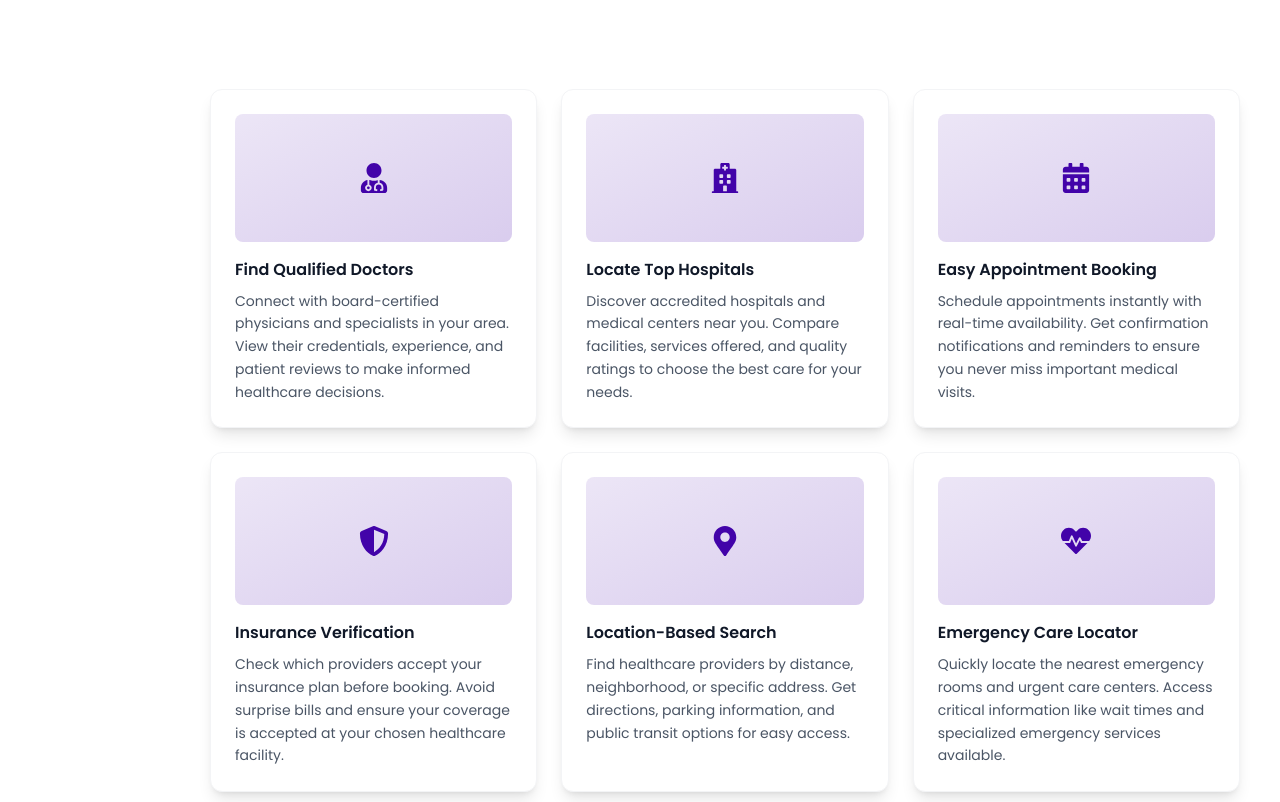
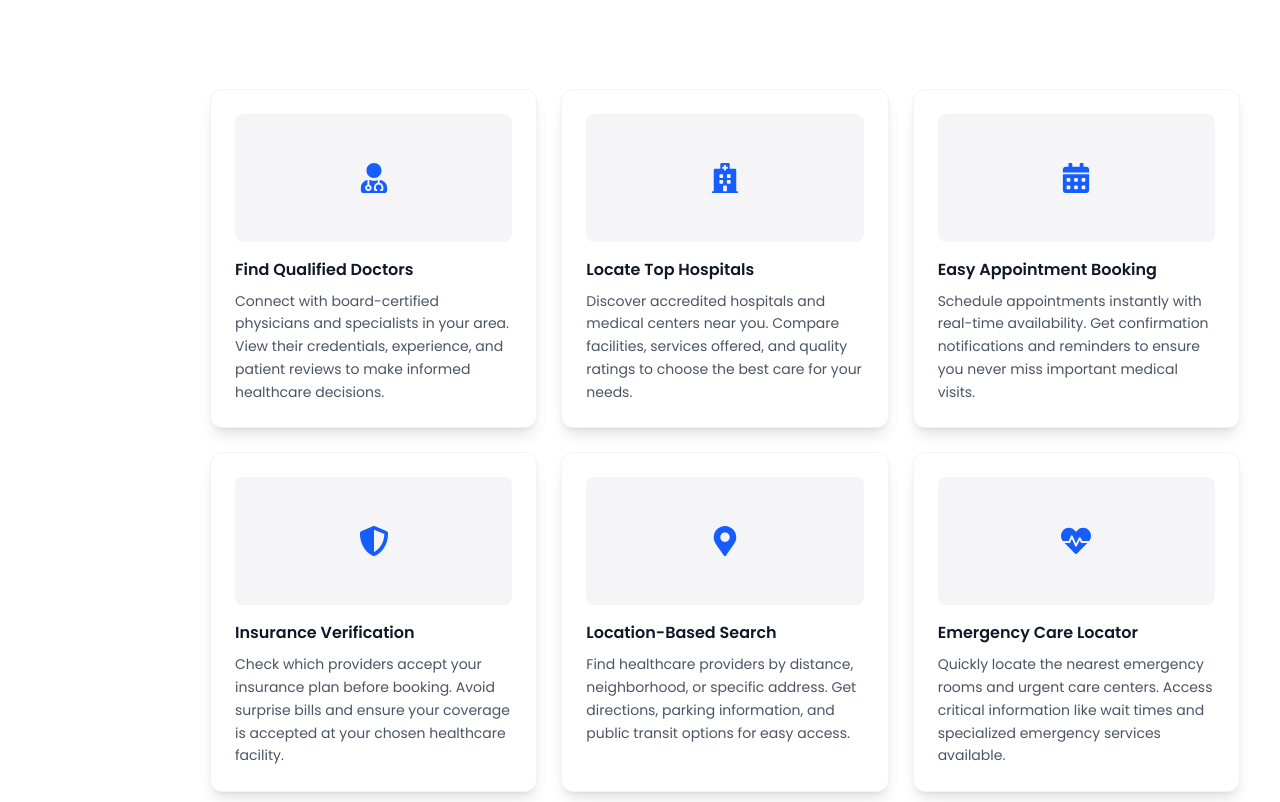
Before and after one commit to BusandCode/healthify, a Next.js app: page /home-page in a window 1280 px wide. Shown: the part 1547-2349 px from the top of the page. Built offline with nearby package versions, Linux system fonts and the light colour scheme.

Commit message:
healthify

```diff
--- a/app/home-page/page.js
+++ b/app/home-page/page.js
@@ -108,32 +108,32 @@ function FAQ() {
 export default function HomePage() {
   const services = [
     {
-      icon: <FaUserMd className="text-2xl sm:text-3xl text-[#4203a9]" />,
+      icon: <FaUserMd className="text-2xl sm:text-3xl text-blue-600" />,
       title: "Find Qualified Doctors",
       description: "Connect with board-certified physicians and specialists in your area. View their credentials, experience, and patient reviews to make informed healthcare decisions."
     },
     {
-      icon: <FaHospital className="text-2xl sm:text-3xl text-[#4203a9]" />,
+      icon: <FaHospital className="text-2xl sm:text-3xl text-blue-600" />,
       title: "Locate Top Hospitals",
       description: "Discover accredited hospitals and medical centers near you. Compare facilities, services offered, and quality ratings to choose the best care for your needs."
     },
     {
-      icon: <FaCalendarAlt className="text-2xl sm:text-3xl text-[#4203a9]" />,
+      icon: <FaCalendarAlt className="text-2xl sm:text-3xl text-blue-600" />,
       title: "Easy Appointment Booking",
       description: "Schedule appointments instantly with real-time availability. Get confirmation notifications and reminders to ensure you never miss important medical visits."
     },
     {
-      icon: <FaShieldAlt className="text-2xl sm:text-3xl text-[#4203a9]" />,
+      icon: <FaShieldAlt className="text-2xl sm:text-3xl text-blue-600" />,
       title: "Insurance Verification",
       description: "Check which providers accept your insurance plan before booking. Avoid surprise bills and ensure your coverage is accepted at your chosen healthcare facility."
     },
     {
-      icon: <FaMapMarkerAlt className="text-2xl sm:text-3xl text-[#4203a9]" />,
+      icon: <FaMapMarkerAlt className="text-2xl sm:text-3xl text-blue-600" />,
       title: "Location-Based Search",
       description: "Find healthcare providers by distance, neighborhood, or specific address. Get directions, parking information, and public transit options for easy access."
     },
     {
-      icon: <FaHeartbeat className="text-2xl sm:text-3xl text-[#4203a9]" />,
+      icon: <FaHeartbeat className="text-2xl sm:text-3xl text-blue-600" />,
       title: "Emergency Care Locator",
       description: "Quickly locate the nearest emergency rooms and urgent care centers. Access critical information like wait times and specialized emergency services available."
     }
@@ -263,7 +263,7 @@ export default function HomePage() {
             <div className="grid grid-cols-1 sm:grid-cols-2 lg:grid-cols-3 gap-4 sm:gap-6 mt-8 sm:mt-12">
               {services.map((service, index) => (
                 <div key={index} className="bg-white rounded-xl shadow-lg border border-gray-100 p-4 sm:p-6 hover:shadow-xl transition-all duration-300 hover:-translate-y-1">
-                  <div className="w-full h-24 sm:h-32 bg-gradient-to-br from-[#4203a9]/10 to-[#4203a9]/20 rounded-lg mb-3 sm:mb-4 flex items-center justify-center">
+                  <div className="w-full h-24 sm:h-32 bg-gray-200/40 rounded-lg mb-3 sm:mb-4 flex items-center justify-center">
                     {service.icon}
                   </div>
                   <h3 className="font-semibold text-gray-900 mb-2 text-sm sm:text-base">
--- a/components/Header.js
+++ b/components/Header.js
@@ -22,7 +22,7 @@ const Header = () => {
         {/* Desktop Navigation */}
         <div className='hidden lg:flex gap-10 items-center cursor-pointer'>
           <IoNotificationsOutline className='w-[50px] h-[50px] rounded-[60px] text-gray-500 bg-[#F5F5F5] p-3'/>
-          <button className='bg-[#4203a9] max-w-[250px] h-[62px] p-[15px] rounded-[5px] text-white text-[20px] font-medium'>
+          <button className='bg-[#4203a9] cursor-pointer max-w-[250px] h-[62px] p-[15px] rounded-[5px] text-white text-[20px] font-medium'>
             Book Appointment
           </button>
         </div>
@@ -75,7 +75,7 @@ const Header = () => {
         <div className='p-4 space-y-4'>
           {/* Navigation Links */}
           <nav className='space-y-3'>
-            <Link href="#" className='block py-2 px-3 text-gray-700 hover:bg-gray-100 hover:text-[#4203a9] rounded-md transition-colors duration-200'>
+            <Link href="/home-page" className='block py-2 px-3 text-gray-700 hover:bg-gray-100 hover:text-[#4203a9] rounded-md transition-colors duration-200'>
               Home
             </Link>
             <Link href="/explore" className='block py-2 px-3 text-gray-700 hover:bg-gray-100 hover:text-[#4203a9] rounded-md transition-colors duration-200'>
--- a/components/HospitalCard.js
+++ b/components/HospitalCard.js
@@ -204,27 +204,27 @@ const HospitalCard = () => {
   return (
     <div>
     <div className="px-3 sm:px-4 lg:px-8 py-4 sm:py-6 max-w-7xl mx-auto">
-      <h1 className='font-semibold mb-4 sm:mb-6 text-xl sm:text-2xl md:text-3xl lg:text-4xl text-[#4203a9] leading-tight'>
+      <h1 className='font-semibold mb-8 lg:mb-6 text-xl sm:text-2xl md:text-3xl lg:text-4xl text-[#4203a9] leading-tight'>
         Find Healthcare Services
       </h1>
 
 
              {/* Search Bar */}
-       <div className="flex flex-col sm:flex-row gap-4 mb-8 ">
+       <div className="flex flex-col sm:flex-row gap-4 mb-8">
          <div className="relative w-full flex items-center justify-center">
-           <Search className="absolute left-5 text-[#4203a9] " size={20} />
+           <Search className="absolute left-5 text-blue-600" size={20} />
            <input
             type="text"
             placeholder="Search by name of hospital"
-            className="w-full max-w-[415px] h-[70px] pl-10 pr-4 border border-gray-300 rounded-md text-sm sm:text-base focus:outline-none focus:ring-2 focus:ring-[#4203a9]"
+            className="w-full max-w-[300px] lg:max-w-[415px] h-[50px] lg:h-[70px] pl-12 pr-4 border border-gray-300 rounded-md text-sm sm:text-base focus:outline-none focus:ring-2 focus:ring-[#4203a9]"
           />
         </div>
         <div className="relative w-full flex items-center justify-center">
-          <MapPin className="absolute left-5 text-[#4203a9]" size={20} />
+          <MapPin className="absolute left-5 text-blue-600" size={20} />
           <input
             type="text"
             placeholder="Enter Location"
-            className="w-full max-w-[415px] h-[70px] pl-10 pr-4 border border-gray-300 rounded-md text-sm sm:text-base focus:outline-none focus:ring-2 focus:ring-[#4203a9]"
+            className="w-full max-w-[300px] lg:max-w-[415px] h-[50px] lg:h-[70px] pl-12 pr-4 border border-gray-300 rounded-md text-sm sm:text-base focus:outline-none focus:ring-2 focus:ring-[#4203a9]"
           />
         </div>
           {/* <button
@@ -234,13 +234,13 @@ const HospitalCard = () => {
           </button> */}
         <button
         onClick={() => setShowFilter(true)}
-        className="max-w-[215px] h-[70px] flex items-center
+        className="max-w-[300px] lg:max-w-[215px] h-[50px] lg:h-[70px] flex items-center
          justify-center gap-2 bg-[#D9D9D9] border border-gray-300 rounded-[5px]
          text-[#2C2C2C] hover:bg-gray-100 transition w-full">
-         <SlidersHorizontal size={18} className='text-[#4203a9] text-[20px] w-[16px] h-[18px]' />
+         <SlidersHorizontal size={18} className='text-blue-600 text-[20px] w-[16px] h-[18px]' />
          {/* <SlidersHorizontal size={16} className='text-[#4203a9]' />  */}
-        <span className="hidden sm:inline">Advanced Filters</span>
-        <span className="sm:hidden">Filters</span>
+        <span className="sm:inline">Advanced Filters</span>
+        {/* <span className="sm:hidden ">Filters</span> */}
          </button>
      </div>
         </div>
--- a/components/HospitalSearch.js
+++ b/components/HospitalSearch.js
@@ -53,7 +53,7 @@ const HospitalSearch = () => {
           {/* Search Button */}
           <button
             onClick={handleSearchSubmit}
-            className="h-11 sm:h-12 px-4 sm:px-6 bg-[#4203a9] text-white rounded-lg hover:bg-[#4203a9]/90 transition-colors duration-300 flex items-center justify-center min-w-[100px] sm:min-w-[120px] font-medium text-sm sm:text-base"
+            className="h-11 sm:h-12 px-4 sm:px-6 bg-blue-600 text-white rounded-lg hover:bg-[#4203a9]/90 transition-colors duration-300 flex items-center justify-center min-w-[100px] sm:min-w-[120px] font-medium text-sm sm:text-base"
           >
             <Search className="w-4 h-4 sm:w-5 sm:h-5 mr-1 sm:mr-2" />
             <span className="hidden xs:inline sm:inline">Search</span>
```
